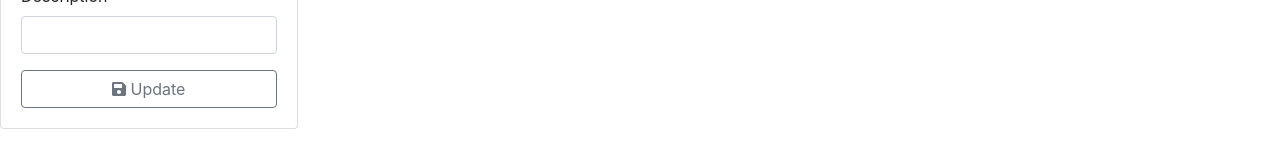
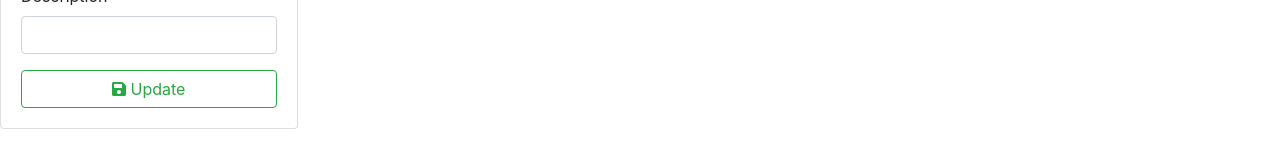
Before and after one commit to almirmerzic/innovic-react, a React (Create React App) app in the folder innovic/: page /posts/1 in a window 1280 px wide. Both pictures are taken after a click on the button "Edit". Shown: the part 736-896 px from the top of the page. Built offline with nearby package versions, Linux system fonts and the light colour scheme; no server answers.

Commit message:
Update index.js

```diff
--- a/innovic/src/components/EditPost/index.js
+++ b/innovic/src/components/EditPost/index.js
@@ -46,7 +46,7 @@ export default class EditPost extends React.Component {
                                 <label>Description</label>
                                 <input type="text" className="form-control" value={this.state.description || ''} onChange={this.updateDescription} />
                             </div>
-                            <button type="button" className="btn btn-outline-secondary btn-block" onClick={this.editPost}><i className="fas fa-save"></i> Update</button>
+                            <button type="button" className="btn btn-outline-success btn-block" onClick={this.editPost}><i className="fas fa-save"></i> Update</button>
                         </form>
                     </div>
                 </div>
```
